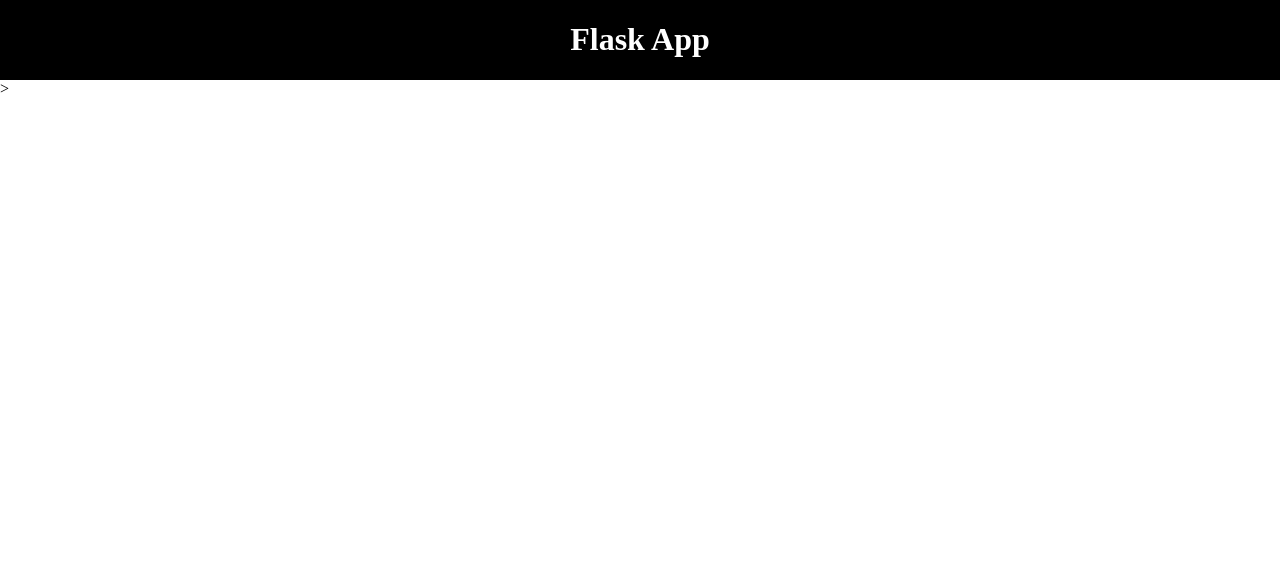
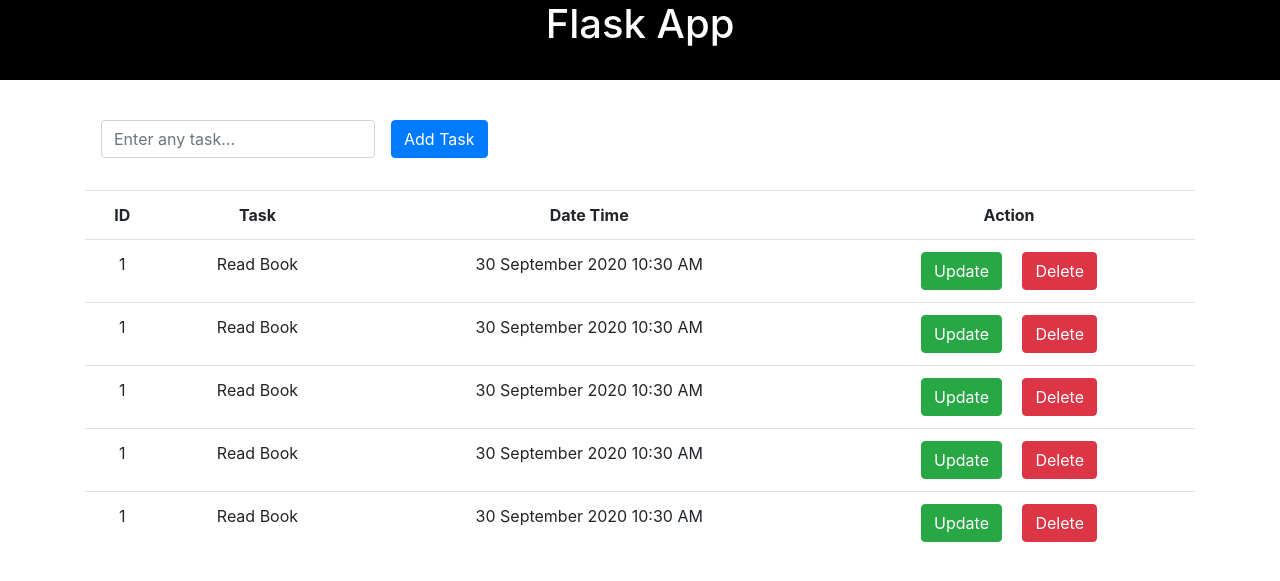
Before and after one commit to iamnormi/flasktutorial, a Flask app: page / in a window 1280 px wide. Shown: the top 581 px of the page. Run offline with Flask 2, Linux system fonts and the light colour scheme; some libraries are stand-ins or nearby versions.

Commit message:
Update index.html

```diff
--- a/templates/index.html
+++ b/templates/index.html
@@ -4,11 +4,114 @@
 		<meta charset="UTF-8">
 		<meta name="viewport" content="width=device-width, initial-scale=1.0">
         <title> Flask-tuto </title>
-        <link rel="stylesheet" href="{{ url_for('static',filename='style.css') }}">
+		<link rel="stylesheet" href="{{ url_for('static',filename='style.css') }}">
+		<link rel="stylesheet" href="{{ url_for('static',filename='bootstrap.min.css') }}">
+
 	</head>
 	<body>
         <div id="navbar">
             <h1> {{ title }}</h1>
-        </div>>
+		</div>
+		<div class="container">
+			<form action="{{ url_for('.add') }}" class="form-group mt-4 form-inline" method="POST">
+				<input type="text" name="task" placeholder = "Enter any task..." class="form-control form-control-md m-3" required>
+			<button class = "btn btn-md btn-primary" type ="submit" >
+				Add Task
+			</button>
+			</form>
+		</div>
+		<div class="container">
+			<table class="table text-center talble-bordered">
+				<tr>
+					<th>
+						ID
+					</th>
+					<th>
+						Task
+					</th>
+					<th>
+						Date Time
+					</th>
+					<th>
+						Action
+					</th>
+				</tr>
+				<tr>
+					<td>
+						1
+					</td>
+					<td>
+						Read Book
+					</td>
+					<td>
+						30 September 2020 10:30 AM
+					</td>
+					<td>
+						<a class = "btn btn-success mr-2" href="#">Update</a>
+						<a class = "btn btn-danger ml-2" href="#">Delete</a>
+					</td>
+				</tr>
+				<tr>
+					<td>
+						1
+					</td>
+					<td>
+						Read Book
+					</td>
+					<td>
+						30 September 2020 10:30 AM
+					</td>
+					<td>
+						<a class = "btn btn-success mr-2" href="#">Update</a>
+						<a class = "btn btn-danger ml-2" href="#">Delete</a>
+					</td>
+				</tr>
+				<tr>
+					<td>
+						1
+					</td>
+					<td>
+						Read Book
+					</td>
+					<td>
+						30 September 2020 10:30 AM
+					</td>
+					<td>
+						<a class = "btn btn-success mr-2" href="#">Update</a>
+						<a class = "btn btn-danger ml-2" href="#">Delete</a>
+					</td>
+				</tr>
+				<tr>
+					<td>
+						1
+					</td>
+					<td>
+						Read Book
+					</td>
+					<td>
+						30 September 2020 10:30 AM
+					</td>
+					<td>
+						<a class = "btn btn-success mr-2" href="#">Update</a>
+						<a class = "btn btn-danger ml-2" href="#">Delete</a>
+					</td>
+				</tr>
+				<tr>
+					<td>
+						1
+					</td>
+					<td>
+						Read Book
+					</td>
+					<td>
+						30 September 2020 10:30 AM
+					</td>
+					<td>
+						<a class = "btn btn-success mr-2" href="#">Update</a>
+						<a class = "btn btn-danger ml-2" href="#">Delete</a>
+					</td>
+				</tr>
+			</table>
+		</div>
 	</body>
 </html>
```
